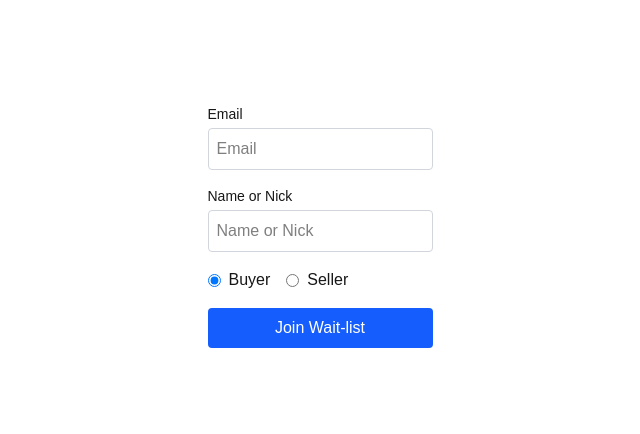
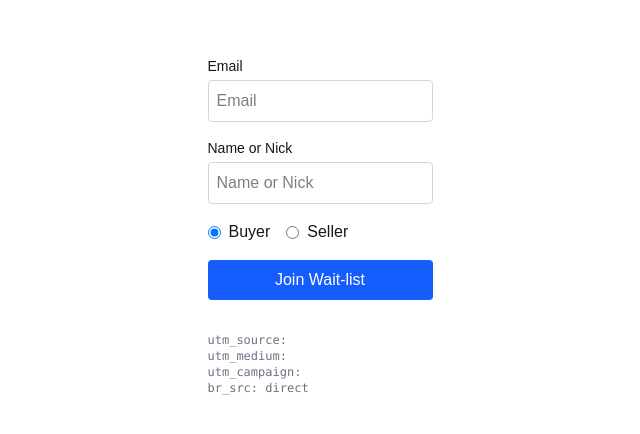
Before and after one commit to SecureArmsTech/brassroots-landing, a Next.js app: page / in a window 1280 px wide. Shown: the part 174-608 px from the top of the page, without its empty margins (320-960 px from the left). Built offline with nearby package versions, Linux system fonts and the light colour scheme; no server answers.

Commit message:
feat: send utm_source, utm_medium, utm_campaign in signup form

```diff
--- a/src/components/SignupForm.tsx
+++ b/src/components/SignupForm.tsx
@@ -4,15 +4,14 @@
 import React, { useState, FormEvent } from 'react';
 
 declare global {
-  interface Window {
-    plausible?: (eventName: string) => void;
-  }
+    interface Window {
+        plausible?: (eventName: string) => void;
+    }
 }
 
 export default function SignupForm() {
     const [email, setEmail] = useState('');
     const [name, setName] = useState('');
-    // Default to 'buyer' so Seller never appears selected by default
     const [role, setRole] = useState<'buyer' | 'seller'>('buyer');
     const [message, setMessage] = useState('');
     const [submitting, setSubmitting] = useState(false);
@@ -30,16 +29,23 @@ export default function SignupForm() {
                     email,
                     name,
                     role,
-                    channel_source: localStorage.getItem('br_src') || null,
+                    // ✅ Send UTM fields as a nested "fields" object
+                    fields: {
+                        utm_source: localStorage.getItem('utm_source') || 'direct',
+                        utm_medium: localStorage.getItem('utm_medium') || 'unknown',
+                        utm_campaign: localStorage.getItem('utm_campaign') || 'unknown',
+                        br_src: localStorage.getItem('br_src') || 'direct',
+                    },
                 }),
             });
 
             const result = await res.json();
+
             if (!res.ok) {
                 throw new Error(result?.error?.message || 'Signup failed');
             }
 
-            // Fire Plausible goal event
+            // ✅ Fire Plausible event for analytics tracking
             if (typeof window !== 'undefined' && window.plausible) {
                 window.plausible('signup');
             }
@@ -55,6 +61,7 @@ export default function SignupForm() {
 
     return (
         <form onSubmit={handleSubmit} className="space-y-4 max-w-md mx-auto">
+            {/* Email Field */}
             <div>
                 <label htmlFor="email" className="block text-sm font-medium">
                     Email
@@ -70,6 +77,7 @@ export default function SignupForm() {
                 />
             </div>
 
+            {/* Name Field */}
             <div>
                 <label htmlFor="name" className="block text-sm font-medium">
                     Name or Nick
@@ -85,6 +93,7 @@ export default function SignupForm() {
                 />
             </div>
 
+            {/* Role Selection */}
             <fieldset className="flex items-center space-x-4">
                 <legend className="sr-only">Role</legend>
                 <label className="flex items-center space-x-2">
@@ -112,6 +121,7 @@ export default function SignupForm() {
                 </label>
             </fieldset>
 
+            {/* Submit Button */}
             <button
                 type="submit"
                 disabled={submitting}
@@ -124,17 +134,27 @@ export default function SignupForm() {
                         : 'Joined!'}
             </button>
 
+            {/* Success / Error Message */}
             {message && (
                 <p
-                    className={`mt - 2 text - center ${
-    message.toLowerCase().includes('thank')
-        ? 'text-green-600'
-        : 'text-red-600'
-} `}
+                    className={`mt-2 text-center ${message.toLowerCase().includes('thank')
+                            ? 'text-green-600'
+                            : 'text-red-600'
+                        }`}
                 >
                     {message}
                 </p>
             )}
+
+            {/* Optional Debug Output in Dev */}
+            {process.env.NODE_ENV !== 'production' && (
+                <pre className="mt-4 text-xs text-gray-500">
+                    utm_source: {localStorage.getItem('utm_source')}{'\n'}
+                    utm_medium: {localStorage.getItem('utm_medium')}{'\n'}
+                    utm_campaign: {localStorage.getItem('utm_campaign')}{'\n'}
+                    br_src: {localStorage.getItem('br_src')}
+                </pre>
+            )}
         </form>
     );
 }
```
